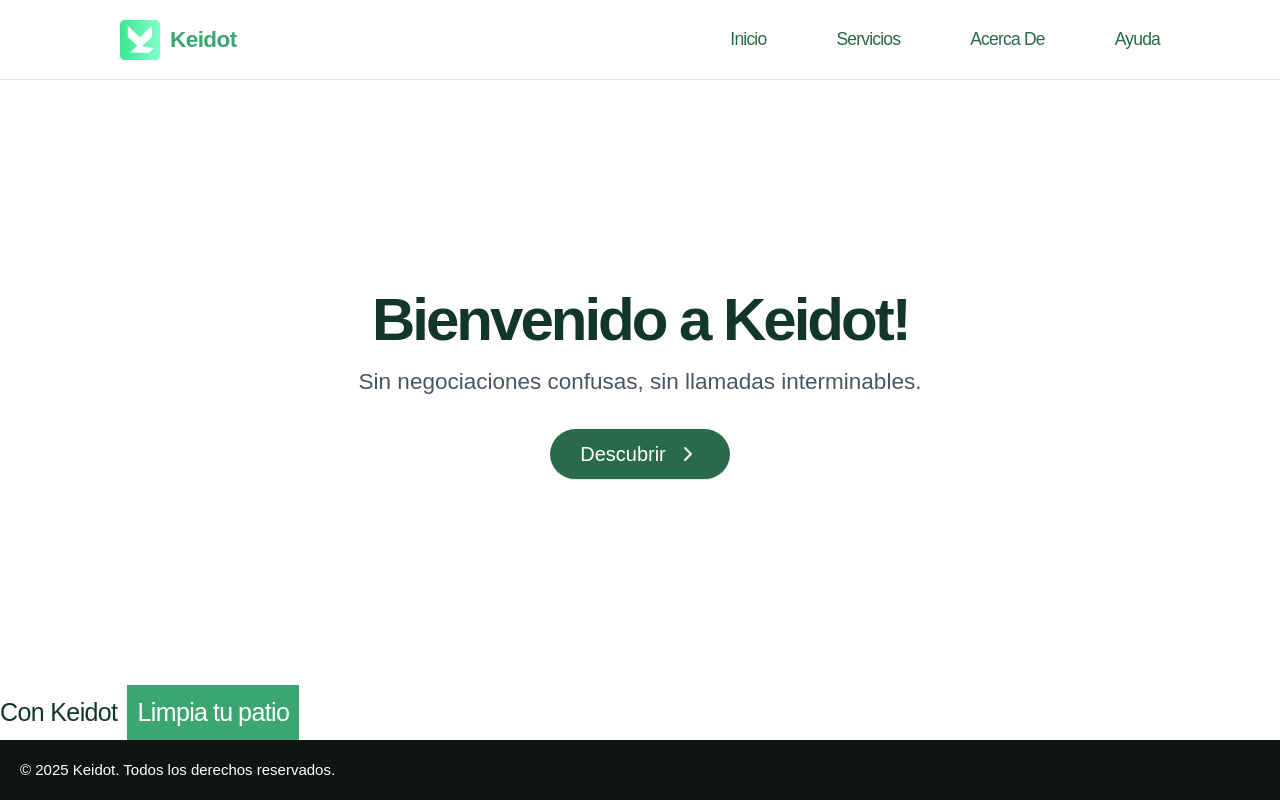
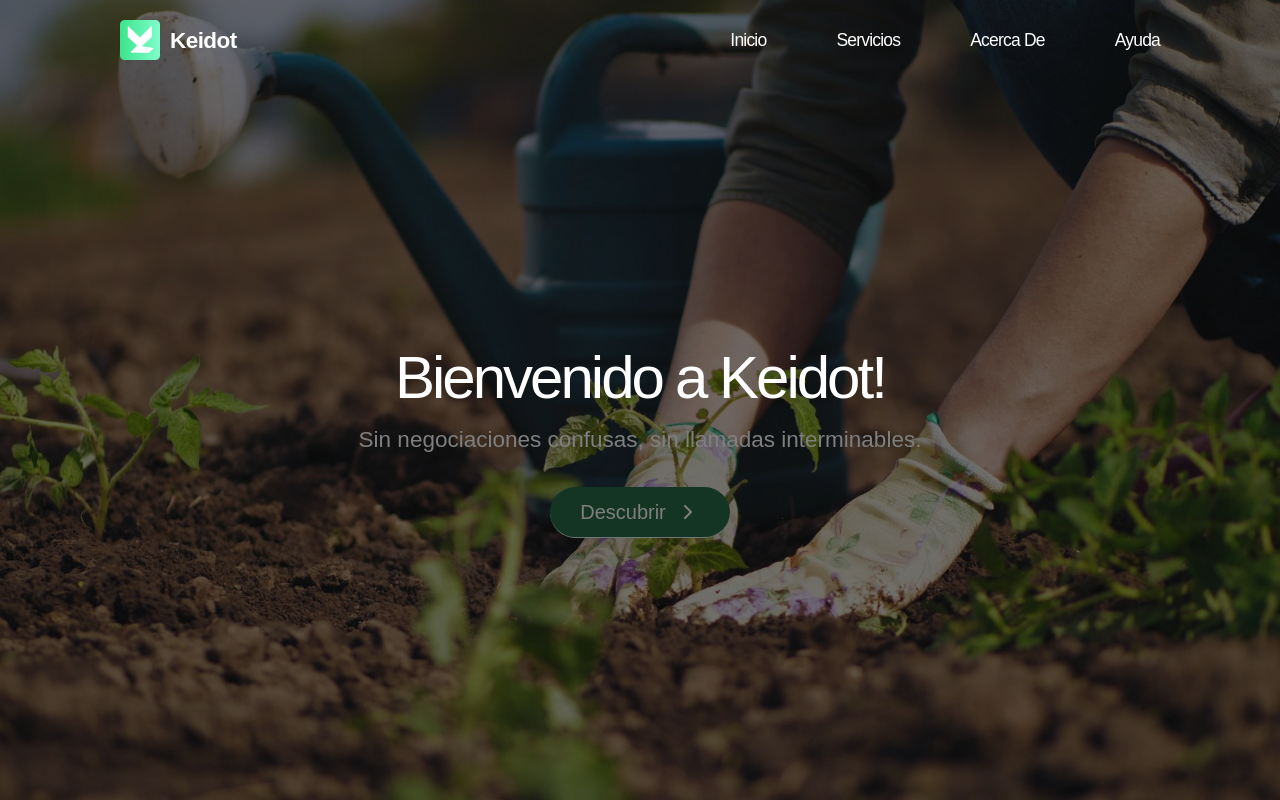
Before and after one commit to spricew/KeidotWebProject, a Next.js app: page / in a window 1280 px wide. Shown: the top 800 px of the page. Built offline with nearby package versions, Linux system fonts and the light colour scheme.

Commit message:
corecciones en estilos  y añadido de secciones

```diff
--- a/components/blurText.js
+++ b/components/blurText.js
@@ -80,7 +80,8 @@ const BlurText = ({
             display: 'inline-block',
             willChange: 'transform, filter, opacity',
             fontSize: 'inherit',
-            fontWeight: 'inherit'
+            fontWeight: 'inherit',
+            color:'inherit',
           }}
         >
           {elements[index] === ' ' ? '\u00A0' : elements[index]}
--- a/src/app/globals.css
+++ b/src/app/globals.css
@@ -26,7 +26,6 @@
 /* selector universal de elementos */
 *{
   font: 20px "Poppins", sans-serif;
-  color: var(--foreground);
 }
 /*
 ignorar por ahora
@@ -37,21 +36,20 @@ ignorar por ahora
   }
 } */
 
+/*
 body {
   background: var(--defaultWhite);
-}
+} */
 
 /* cambiar propiedades de las opciones del nav */
 nav a {
   transition: 0.25s cubic-bezier(0, .37, .32, 1);
   letter-spacing: -0.04rem;
-  color: var(--primary);
 }
 
 /* animacion de opciones del nav */
 .navOpt {
   transition: 0.25s cubic-bezier(0, .37, .32, 1);
-  color: var(--highlight);
 }
 
 .navOpt:hover {
--- a/src/app/page.js
+++ b/src/app/page.js
@@ -19,17 +19,20 @@ export default function Home() {
     // contenedor principal
     <div className="flex flex-col min-h-screen">
 
+      {/* seccion de binevenida */}
+      <section className="h-screen flex flex-col bg-[url('/images/bgBanner.jpeg')] bg-cover bg-center bg-no-repeat">
+
         {/* barra de navegacion principal */}
-      <nav className="bg-[var(--defaultWhite)] px-6 md:px-24 flex justify-between items-center border-b md:h-16 h-12">
+        <nav className="relative z-50 px-6 md:px-24 flex justify-between items-center md:h-16 h-12">
 
           {/* contenedor de logo */}
           <div className="w-auto flex flex-row h-full place-items-center">
           <img src="/images/Logo.png" alt="Keidot Logo" className="h-5 md:h-8 mr-2" id="mainNavLogo"/>
-        <span className="tracking-tight font-semibold text-[var(--highlight)] text-sm md:text-lg">Keidot</span>
+          <span className="tracking-tight font-semibold text-[var(--defaultWhite)] text-sm md:text-lg">Keidot</span>
           </div>
 
           {/* opciones de la nav bar */}
-        <ul id="navOptions" className="hidden md:flex justify-center gap-14 capitalize text-[var(--foreground)]">
+          <ul id="navOptions" className="hidden md:flex justify-center gap-14 capitalize text-white">
 
             <li className="navOpt">
               <a href="/" className="font-medium text-sm">inicio</a>
@@ -70,18 +73,20 @@ export default function Home() {
           {/* cuerpo principal */}
         <main className="flex-grow flex flex-col items-center justify-center p-6 md:p-12">
 
+        {/* Capa oscura encima de la imagen */}
+        <div className="absolute inset-0 bg-black/50"></div>
           {/* texto de bienvenida animado */}
           <BlurText
           text="Bienvenido a Keidot!"
           delay={200}
           animateBy="words"
           direction="top"
-        className="md:text-5xl text-2xl block tracking-tighter font-semibold"/>
+          className="md:text-5xl text-2xl block tracking-tighter font-medium text-[var(--defaultWhite)]"/>
 
           {/* <ShinyText text="Just some shiny sda!"/> */}
 
 
-        <p className="text-lg md:text-lg text-gray-600 mt-2">Sin negociaciones confusas, sin llamadas interminables.</p>
+          <p className="text-lg md:text-lg text-[var(--defaultWhite)] mt-2">Sin negociaciones confusas, sin llamadas interminables.</p>
           <a
             href="/about"
             className="btn mt-6 px-6 py-2 bg-[var(--primary)] border-b text-[var(--defaultWhite)] rounded-full font-medium text-base flex items-center gap-2"
@@ -90,10 +95,14 @@ export default function Home() {
           </a>
 
         </main>
+      </section>
 
-      <section className="w-full h-auto">
+      {/* seccion de descarga */}
+      <section className="w-full h-auto md:px-12 px-4 py-20">
+
+        {/* titulo rotante */}
         <div className="flex flex-row w-auto h-auto place-items-center">
-          <h2 className="mr-2  text-xl font-medium tracking-tight">Con Keidot</h2>
+          <h2 className="mr-2 text-3xl font-semibold tracking-tighter">Con Keidot</h2>
           <RotatingText
             texts={['Corta tu césped', 'Limpia tu patio', 'Compra plantas', 'Decora tu jardín']}
             mainClassName="bg-[var(--highlight)] justify-center w-auto p-2"
```
Also changed, not shown: public/images/bgBanner.jpeg (added). Lines whose indentation alone changed are shown as unchanged.
